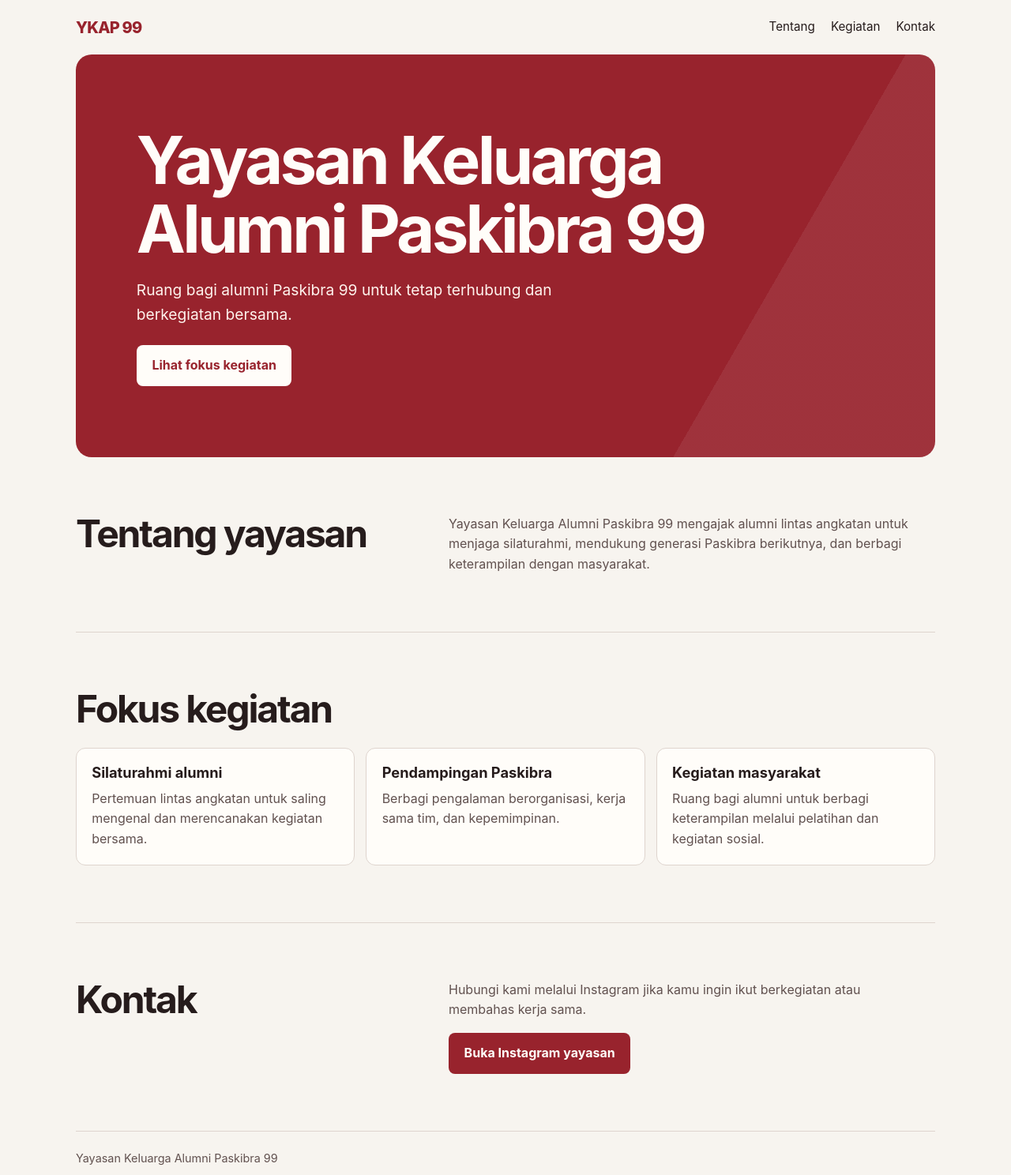
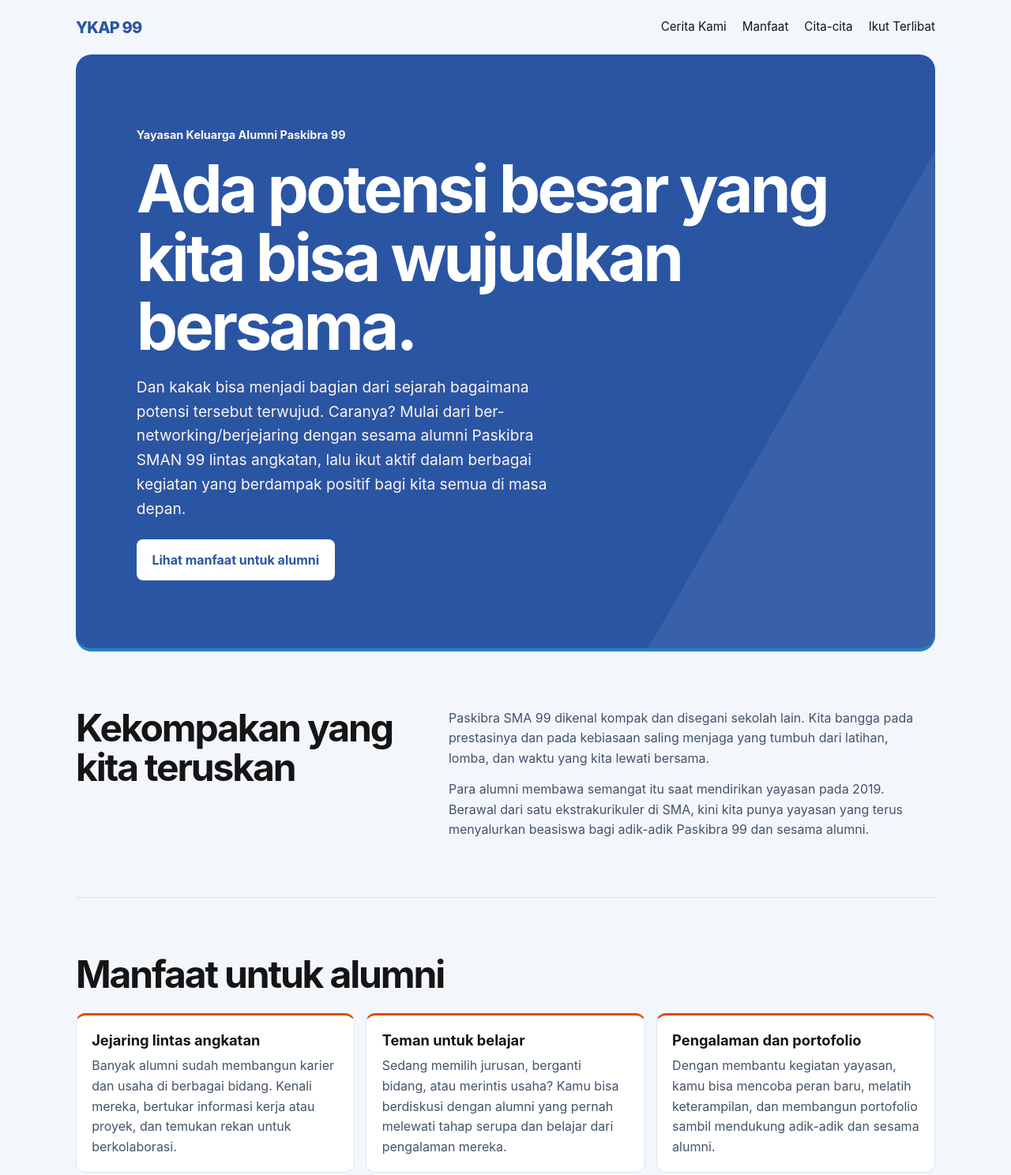
Before and after one commit to fandiasap/ykap99-website, a plain HTML site: page index.html in a window 1280 px wide. Shown: the top 1488 px of the page at 79% size. Drawn offline with Linux system fonts and the light colour scheme.

Commit message:
Add files via upload
Perbarui deskripsi yayasan

```diff
--- a/index.html
+++ b/index.html
@@ -3,20 +3,20 @@
 <head>
   <meta charset="utf-8">
   <meta name="viewport" content="width=device-width, initial-scale=1">
-  <meta name="description" content="Kenali Yayasan Keluarga Alumni Paskibra 99 dan cara terhubung dengan komunitas alumni.">
+  <meta name="description" content="Kenali alumni Paskibra 99 lintas angkatan, bertukar pengalaman karier, dan ikut membuka kesempatan bagi generasi berikutnya bersama YKAP 99.">
   <meta name="theme-color" content="#f7f4ef">
   <title>Yayasan Keluarga Alumni Paskibra 99</title>
 
   <!-- Ubah nilai warna di :root untuk menyesuaikan tampilan dengan identitas yayasan. -->
   <style>
     :root {
-      --paper: #f7f4ef;
-      --white: #fffdf9;
-      --ink: #261c1c;
-      --muted: #61514f;
-      --red: #98232d;
-      --line: #ded4ce;
-    }
+  --paper: #F3F7FC;  /* Latar halaman biru pucat */
+  --white: #FFFFFF;  /* Latar kartu */
+  --ink: #151515;    /* Teks utama */
+  --muted: #42536A;  /* Teks sekunder */
+  --red: #2A55A3;    /* Biru tua dari logo */
+  --line: #D9E5F2;   /* Garis pemisah */
+}
 
     * { box-sizing: border-box; }
 
@@ -88,6 +88,12 @@
       font-size: clamp(1rem, 2vw, 1.2rem);
     }
 
+    .hero .hero-name {
+      margin: 0 0 .8rem;
+      font-size: .9rem;
+      font-weight: 700;
+    }
+
     .button {
       display: inline-block;
       width: fit-content;
@@ -124,6 +130,7 @@
     }
 
     .section p { max-width: 60ch; color: var(--muted); }
+    .section p + p { margin-top: .85rem; }
 
     .cards {
       display: grid;
@@ -152,6 +159,14 @@
       .split, .cards { grid-template-columns: 1fr; }
       .hero { border-radius: .85rem; }
     }
+
+.hero {
+  box-shadow: inset 0 -4px 0 #2481C6;
+}
+
+.card {
+  border-top: 3px solid #E34B0A;
+}
   </style>
 </head>
 <body id="beranda">
@@ -159,49 +174,61 @@
   <header class="container site-header">
     <a class="wordmark" href="#beranda" aria-label="YKAP 99, beranda">YKAP 99</a>
     <nav aria-label="Navigasi utama">
-      <a href="#tentang">Tentang</a>
-      <a href="#kegiatan">Kegiatan</a>
-      <a href="#kontak">Kontak</a>
+      <a href="#tentang">Cerita Kami</a>
+      <a href="#kegiatan">Manfaat</a>
+      <a href="#cita-cita">Cita-cita</a>
+      <a href="#kontak">Ikut Terlibat</a>
     </nav>
   </header>
 
   <main class="container" id="isi" tabindex="-1">
     <section class="hero" aria-labelledby="judul-utama">
-      <h1 id="judul-utama">Yayasan Keluarga Alumni Paskibra 99</h1>
-      <!-- Coba ubah teks di dalam tag p ini untuk latihan commit dan pull request. -->
-      <p>Ruang bagi alumni Paskibra 99 untuk tetap terhubung dan berkegiatan bersama.</p>
-      <a class="button" href="#kegiatan">Lihat fokus kegiatan</a>
+      <p class="hero-name">Yayasan Keluarga Alumni Paskibra 99</p>
+      <h1 id="judul-utama">Ada potensi besar yang kita bisa wujudkan bersama.</h1>
+      <p>Dan kakak bisa menjadi bagian dari sejarah bagaimana potensi tersebut terwujud. Caranya? Mulai dari ber-networking/berjejaring dengan sesama alumni Paskibra SMAN 99 lintas angkatan, lalu ikut aktif dalam berbagai kegiatan yang berdampak positif bagi kita semua di masa depan.</p>
+      <a class="button" href="#kegiatan">Lihat manfaat untuk alumni</a>
     </section>
 
     <section class="section split" id="tentang">
-      <h2>Tentang yayasan</h2>
-      <p>Yayasan Keluarga Alumni Paskibra 99 mengajak alumni lintas angkatan untuk menjaga silaturahmi, mendukung generasi Paskibra berikutnya, dan berbagi keterampilan dengan masyarakat.</p>
+      <h2>Kekompakan yang kita teruskan</h2>
+      <div>
+        <p>Paskibra SMA 99 dikenal kompak dan disegani sekolah lain. Kita bangga pada prestasinya dan pada kebiasaan saling menjaga yang tumbuh dari latihan, lomba, dan waktu yang kita lewati bersama.</p>
+        <p>Para alumni membawa semangat itu saat mendirikan yayasan pada 2019. Berawal dari satu ekstrakurikuler di SMA, kini kita punya yayasan yang terus menyalurkan beasiswa bagi adik-adik Paskibra 99 dan sesama alumni.</p>
+      </div>
     </section>
 
     <section class="section" id="kegiatan">
-      <h2>Fokus kegiatan</h2>
-      <!-- Isi bagian ini dengan program dan agenda yang sudah siap diumumkan. -->
+      <h2>Manfaat untuk alumni</h2>
       <div class="cards">
         <article class="card">
-          <h3>Silaturahmi alumni</h3>
-          <p>Pertemuan lintas angkatan untuk saling mengenal dan merencanakan kegiatan bersama.</p>
+          <h3>Jejaring lintas angkatan</h3>
+          <p>Banyak alumni sudah membangun karier dan usaha di berbagai bidang. Kenali mereka, bertukar informasi kerja atau proyek, dan temukan rekan untuk berkolaborasi.</p>
         </article>
         <article class="card">
-          <h3>Pendampingan Paskibra</h3>
-          <p>Berbagi pengalaman berorganisasi, kerja sama tim, dan kepemimpinan.</p>
+          <h3>Teman untuk belajar</h3>
+          <p>Sedang memilih jurusan, berganti bidang, atau merintis usaha? Kamu bisa berdiskusi dengan alumni yang pernah melewati tahap serupa dan belajar dari pengalaman mereka.</p>
         </article>
         <article class="card">
-          <h3>Kegiatan masyarakat</h3>
-          <p>Ruang bagi alumni untuk berbagi keterampilan melalui pelatihan dan kegiatan sosial.</p>
+          <h3>Pengalaman dan portofolio</h3>
+          <p>Dengan membantu kegiatan yayasan, kamu bisa mencoba peran baru, melatih keterampilan, dan membangun portofolio sambil mendukung adik-adik dan sesama alumni.</p>
         </article>
       </div>
     </section>
 
+    <section class="section split" id="cita-cita">
+      <h2>Dampak yang bisa kita bangun bersama</h2>
+      <div>
+        <p>Kita bercita-cita membangun lembaga pendidikan dan pelatihan serta memperluas pelayanan sosial. Kita ingin kesempatan yang selama ini dibuka untuk adik-adik Paskibra 99 dan sesama alumni bisa dirasakan juga oleh masyarakat di Jakarta dan berbagai daerah di Indonesia.</p>
+        <p>Setiap angkatan bisa ikut mewujudkannya, misalnya dengan mendampingi adik-adik, berbagi keahlian, atau mempertemukan yayasan dengan mitra di Indonesia dan luar negeri.</p>
+      </div>
+    </section>
+
     <section class="section split" id="kontak">
-      <h2>Kontak</h2>
+      <h2>Ambil peran yang cocok untukmu</h2>
       <div>
-        <p>Hubungi kami melalui Instagram jika kamu ingin ikut berkegiatan atau membahas kerja sama.</p>
-        <a class="button" href="https://www.instagram.com/yayasan.alumnipaskibra99/">Buka Instagram yayasan</a>
+        <p>Kamu bisa mulai dengan hadir di kegiatan, berbagi pengalaman, atau membantu sebagai relawan. Kalau siap mengambil tanggung jawab lebih rutin, sampaikan minatmu untuk menjadi pengurus yayasan.</p>
+        <p>Sapa kami dengan menyebutkan angkatanmu dan hal yang ingin kamu pelajari, bagikan, atau bantu.</p>
+        <a class="button" href="https://www.instagram.com/yayasan.alumnipaskibra99/">Sapa YKAP 99 di Instagram</a>
       </div>
     </section>
   </main>
```
